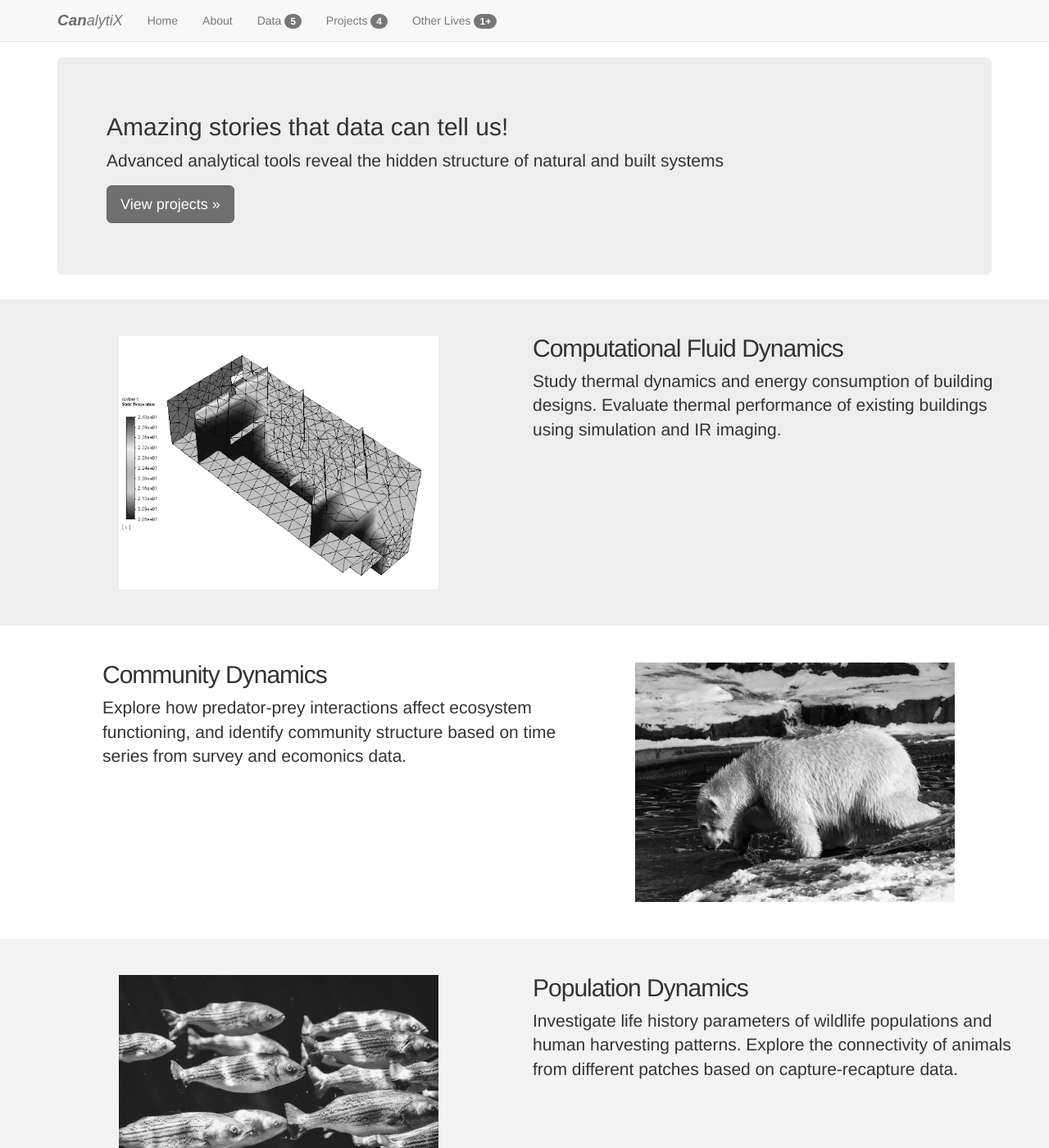
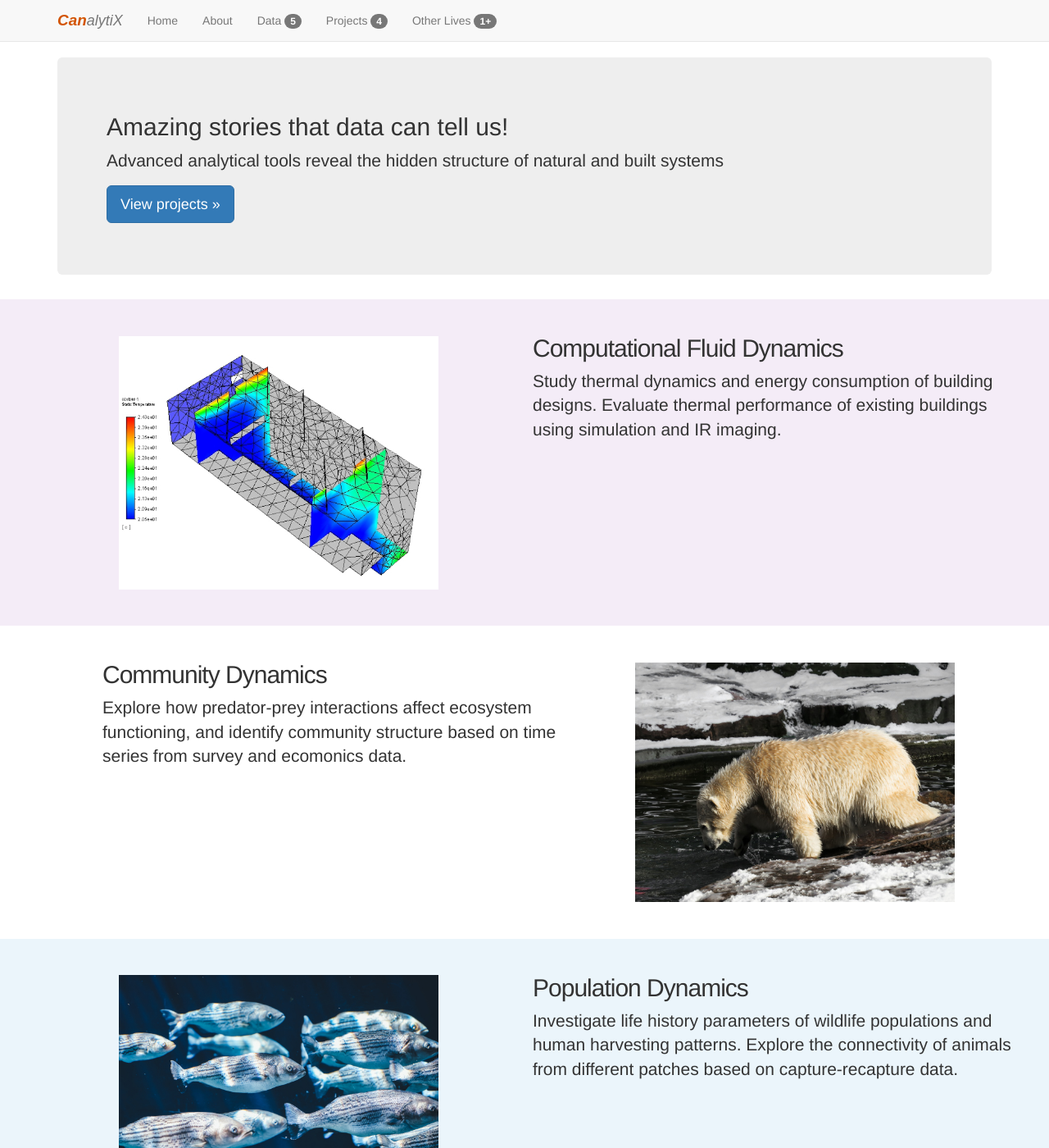
Before and after one commit to HVoltBb/HVoltBb.github.io, a Jekyll site: the page built from index.html, in a window 1280 px wide and 1400 px high. Shown: the whole window at 82% size. Built offline with Jekyll 4.4.1, drawn with Linux system fonts in a browser that asks for light colours; comment, search, counter and statistics services are not loaded.

Commit message:
Update main.css

```diff
--- a/css/main.css
+++ b/css/main.css
@@ -5,13 +5,6 @@ html{
 
 body{
   margin-bottom: 84px;
-}
-
-*{
-  -moz-filter: grayscale(100%);
-  -webkit-filter: grayscale(100%);
-  filter: gray; /* IE6-9 */
-  filter: grayscale(100%);
 }
 
 .this-footer {
```
